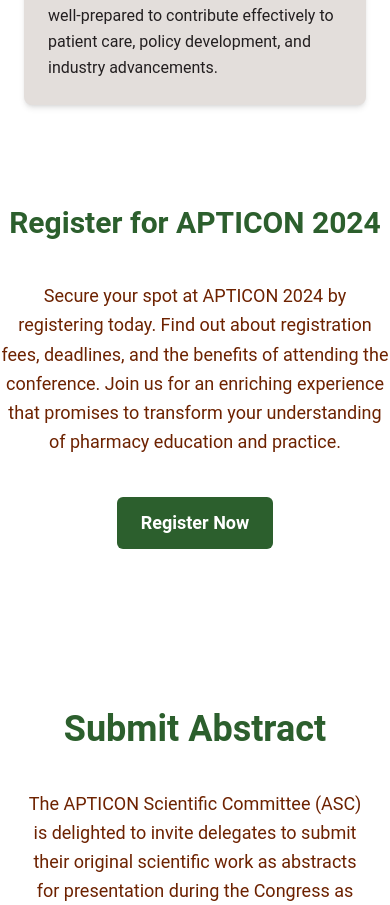
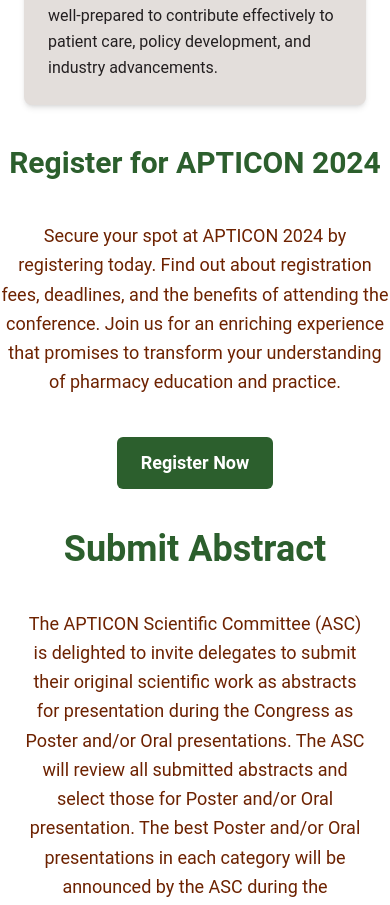
Before and after one commit to ravindrasirvi609/APTICON24, a Next.js app: page / in a window 390 px wide. Shown: the part 2847-3752 px from the top of the page. Built offline with nearby package versions, Linux system fonts and the light colour scheme.

Commit message:
Refactor page.tsx to update container padding for mobile view

```diff
--- a/src/app/page.tsx
+++ b/src/app/page.tsx
@@ -141,7 +141,7 @@
                       Submit Abstract
                     </a>
                   </div>
-                  <div className="hidden sm:block text-center lg:text-left mt-4">
+                  <div className="hidden sm:block md:block text-center lg:text-left mt-4">
                     <Timestamps />
                   </div>
                 </div>
@@ -362,7 +362,7 @@
 
         <section
           id="registration"
-          className="container mx-auto py-20 text-black"
+          className="container mx-auto lg:py-20 py-5 text-black"
         >
           <h2 className="text-3xl md:text-4xl font-bold text-center mb-10 text-green">
             Register for APTICON 2024
@@ -382,7 +382,7 @@
 
         <section
           id="call-for-papers"
-          className="container mx-auto py-20 px-6 text-black"
+          className="container mx-auto lg:py-20 py-5 px-6 text-black"
         >
           <h2 className="text-4xl md:text-5xl font-bold text-center mb-10 text-green">
             Submit Abstract
```
